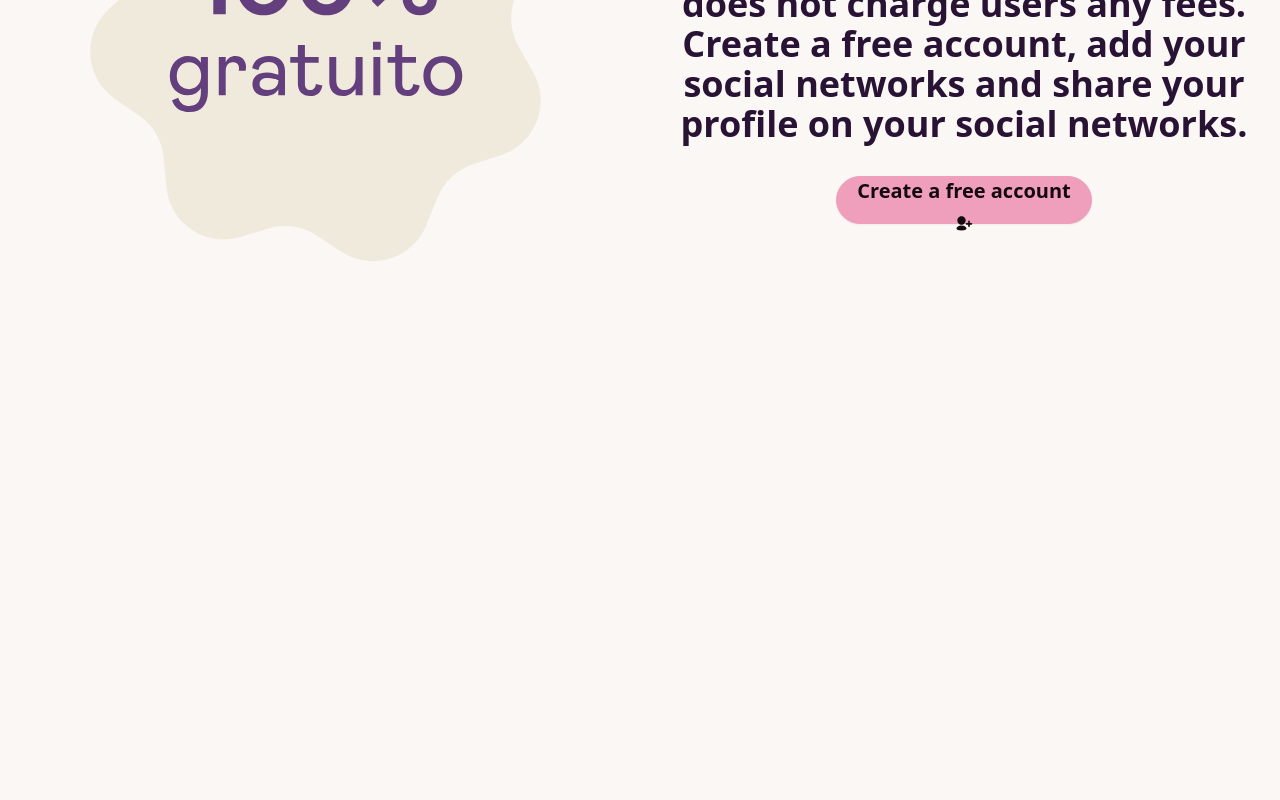
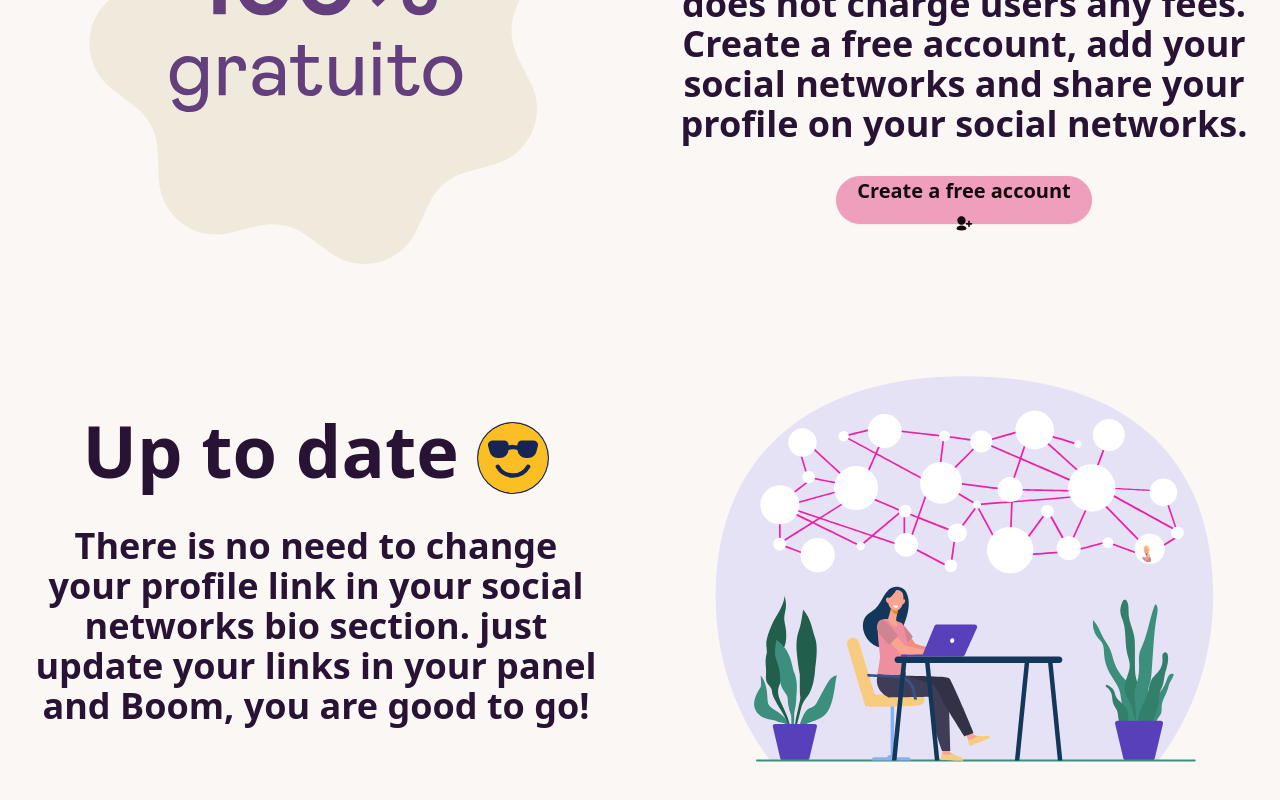
Before and after one commit to alibkm95/LINK-IN-BIO, a React (Vite) app in the folder frontend/: page / in a window 1280 px wide. Shown: the part 1228-2028 px from the top of the page. Before the commit the page ends 1510 px from the top, so only its background shows below. Built offline with nearby package versions, Linux system fonts and the light colour scheme.

Commit message:
update banner coded

```diff
--- a/frontend/src/components/Stats.jsx
+++ b/frontend/src/components/Stats.jsx
@@ -8,7 +8,7 @@ const Stats = () => {
   return (
     <div className="my-8 grid place-items-center">
       <div className="stats stats-vertical md:stats-horizontal shadow-xl bg-base-200">
-        <div className="stat min-w-52">
+        <div className="stat min-w-60">
           <div className="stat-figure text-primary">
             <FaLink size={30} />
           </div>
@@ -16,7 +16,7 @@ const Stats = () => {
           <div className="stat-value text-primary">25.6K</div>
           <div className="stat-desc">links in total</div>
         </div>
-        <div className="stat min-w-52">
+        <div className="stat min-w-60">
           <div className="stat-figure text-secondary">
             <HiCursorClick size={30} />
           </div>
@@ -24,7 +24,7 @@ const Stats = () => {
           <div className="stat-value text-secondary">2.6M</div>
           <div className="stat-desc">clicks in total</div>
         </div>
-        <div className="stat min-w-52">
+        <div className="stat min-w-60">
           <div className="stat-figure text-accent">
             <FaUser size={40} />
           </div>
--- /dev/null
+++ b/frontend/src/components/UpdateBanner.jsx
@@ -0,0 +1,42 @@
+import React, { useRef, useState, useEffect } from 'react'
+import Lottie from 'react-lottie-player'
+
+import UpdateAnimationData from '../assets/update.json'
+
+import { BsEmojiSunglassesFill } from "react-icons/bs";
+
+const UpdateBanner = () => {
+
+  const updatePlayerRef = useRef(null)
+  const [count, setCount] = useState(0)
+
+  useEffect(() => {
+    if (count === 2) updatePlayerRef.current?.goToAndStop(200, true)
+  }, [count])
+
+  return (
+    <section className='md:pt-4 lg:pt-8'>
+      <div className="grid grid-cols-1 items-center lg:grid-cols-2 gap-4">
+        <div className="p-8 flex flex-col gap-4 items-center text-center md:gap-8">
+          <h1 className='text-4xl font-extrabold sm:text-5xl lg:text-7xl text-nowrap'>
+            Up to date <BsEmojiSunglassesFill className='inline text-amber-400 bg-blue-950 rounded-full p-px' />
+          </h1>
+          <p className="max-w-xl mx-auto font-semibold text-lg leading-6 md:leading-8 md:text-2xl lg:leading-10 lg:text-4xl">
+            There is no need to change your profile link in your social networks bio section. just update your links in your panel and Boom, you are good to go!
+          </p>
+        </div>
+        <div className="flex items-center justify-center">
+          <Lottie
+            ref={updatePlayerRef}
+            animationData={UpdateAnimationData}
+            play={true}
+            loop={true}
+            onLoopComplete={() => { setCount(prev => prev + 1) }}
+          />
+        </div>
+      </div>
+    </section>
+  )
+}
+
+export default UpdateBanner
--- a/frontend/src/pages/Home.jsx
+++ b/frontend/src/pages/Home.jsx
@@ -3,6 +3,7 @@ import React from 'react'
 import Hero from '../components/Hero'
 import FreeBanner from '../components/FreeBanner'
 import Stats from '../components/Stats'
+import UpdateBanner from '../components/UpdateBanner'
 
 const Home = () => {
   return (
@@ -10,6 +11,7 @@ const Home = () => {
       <Hero />
       <Stats />
       <FreeBanner />
+      <UpdateBanner />
     </main>
   )
 }
```
